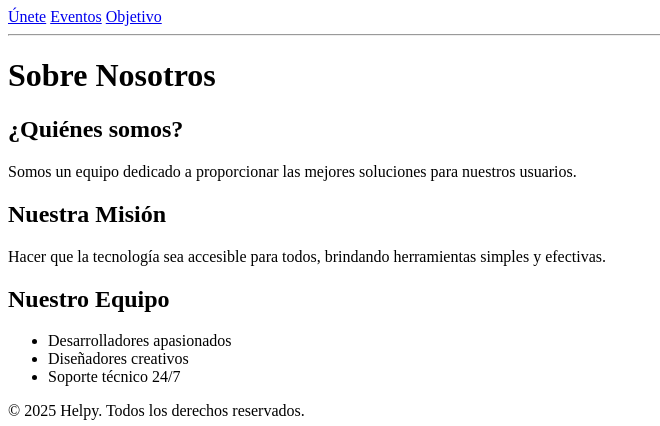
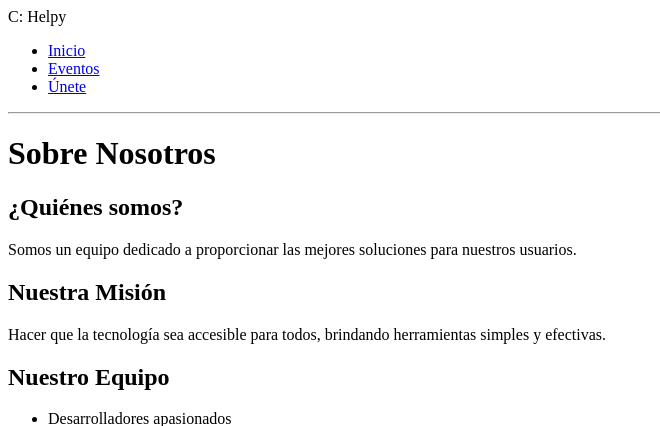
Before and after one commit to MVeraq/Helpy-, a Django app: page /sobre-nosotros/ in a window 1280 px wide. Shown: the top 426 px of the page, without its empty margins (0-660 px from the left). Run offline with Django 5.2, Linux system fonts and the light colour scheme.

Commit message:
Cambio de Diseños

```diff
--- a/helpy/Humanet/templates/Humanet/inicio.html
+++ b/helpy/Humanet/templates/Humanet/inicio.html
@@ -65,7 +65,7 @@
     }
 
     .nav-container {
-        max-width: 1200px;
+        max-width: 1900px;
         margin: 0 auto;
         display: flex;
         justify-content: space-between;
@@ -89,7 +89,7 @@
 
     .nav-links {
         display: flex;
-        gap: 30px;
+        gap: 60px 40px;
         list-style: none;
     }
 
@@ -425,8 +425,8 @@
             <span>HELPY</span>
         </div>
             <ul class="nav-links">
+                <li><a href="{% url 'sobre_nosotros' %}">OBJETIVOS</a></li>
                 <li><a href="{% url 'lista_eventos' %}">EVENTOS</a></li>
-                <li><a href="{% url 'sobre_nosotros' %}">OBJETIVOS</a></li>
                 {% if user.is_authenticated %}
                     <li><a href="{% url 'perfil' %}">PERFIL</a></li>
                 {% else %}
--- a/helpy/Humanet/templates/Humanet/registro.html
+++ b/helpy/Humanet/templates/Humanet/registro.html
@@ -311,7 +311,7 @@
 
             <div class="form-group">
                 <label for="id_numero_celular">Número de celular <span class="optional-label">(opcional)</span></label>
-                <input type="text" name="numero_celular" id="id_numero_celular" placeholder="+56 9 1234 5678">
+                <input type="text" name="numero_celular" id="id_numero_celular" placeholder="(+56) 912345678">
             </div>
 
             <div class="form-group">
--- a/helpy/Humanet/templates/Humanet/sobre_nosotros.html
+++ b/helpy/Humanet/templates/Humanet/sobre_nosotros.html
@@ -4,15 +4,24 @@
 {% block page_name %}Bienvenida a Humanet{% endblock %}
 
 {% block extra_nav %}
-  {% if user.is_authenticated %}
-      <a href="{% url 'perfil' %}">Perfil</a>
-    {% else %}
-      <a href="{% url 'login' %}">Únete</a>
-
+    <div class="interfaz">
+        <div class="logo">
+            <span>C:</span>
+            <span>Helpy</span>
+            </div>
+        <div>
+            <ul class= "links">
+                <li><a href= "/">Inicio</a></li>
+                <li><a href="/eventos/">Eventos</a></li>
+                {% if user.is_authenticated %}
+                    <li><a href="{% url 'perfil' %}">Perfil</a></li>
+                {% else %}
+                    <li><a href="{% url 'registro' %}">Únete</a></li>
+                </ul>
+            </div>
+        </div>
   {% endif %}
 
-  <a href="/eventos/">Eventos</a>
-  <a href="/objetivos/">Objetivo</a>
 {% endblock %}
 
 {% block content %}
--- /dev/null
+++ b/helpy/Humanet/templates/Humanet/z_guardar_lineas.html
@@ -0,0 +1,4 @@
+  {% if user.is_authenticated %}
+      <a href="{% url 'perfil' %}">Perfil</a>
+    {% else %}
+      <a href="{% url 'registro' %}">Únete</a>
```
Also changed, not shown: helpy/db.sqlite3.
